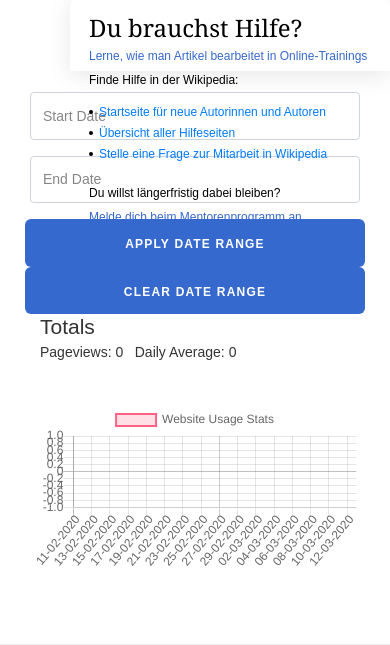
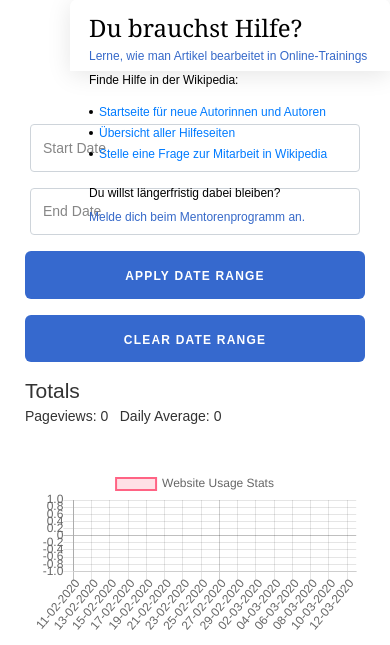
Before and after one commit to wmde/mitmachen, a Flask app: template www/python/src/templates/stats.html in a window 390 px wide. Shown: the part 773-1418 px from the top of the page. Run offline with Flask 2, Linux system fonts and the light colour scheme; the template is opened without the code that fills it, so the values that code supplies are empty; some libraries are stand-ins or nearby versions.

Commit message:
update style

```diff
--- a/www/python/src/templates/stats.html
+++ b/www/python/src/templates/stats.html
@@ -221,6 +221,15 @@
     display: inline-block;
     font-size: 14px;
     margin-right: 7px;
+}
+@media (max-width: 767px) {
+	.dataTables_wrapper .dt-buttons >.dt-button, #apply-date-range-chart, #clear-date-range-chart {
+	    margin-bottom: 1rem !important;
+	}
+
+	body .written-stats {
+    	  margin-left: 0;
+	}
 }
     </style>
 </head>
```
